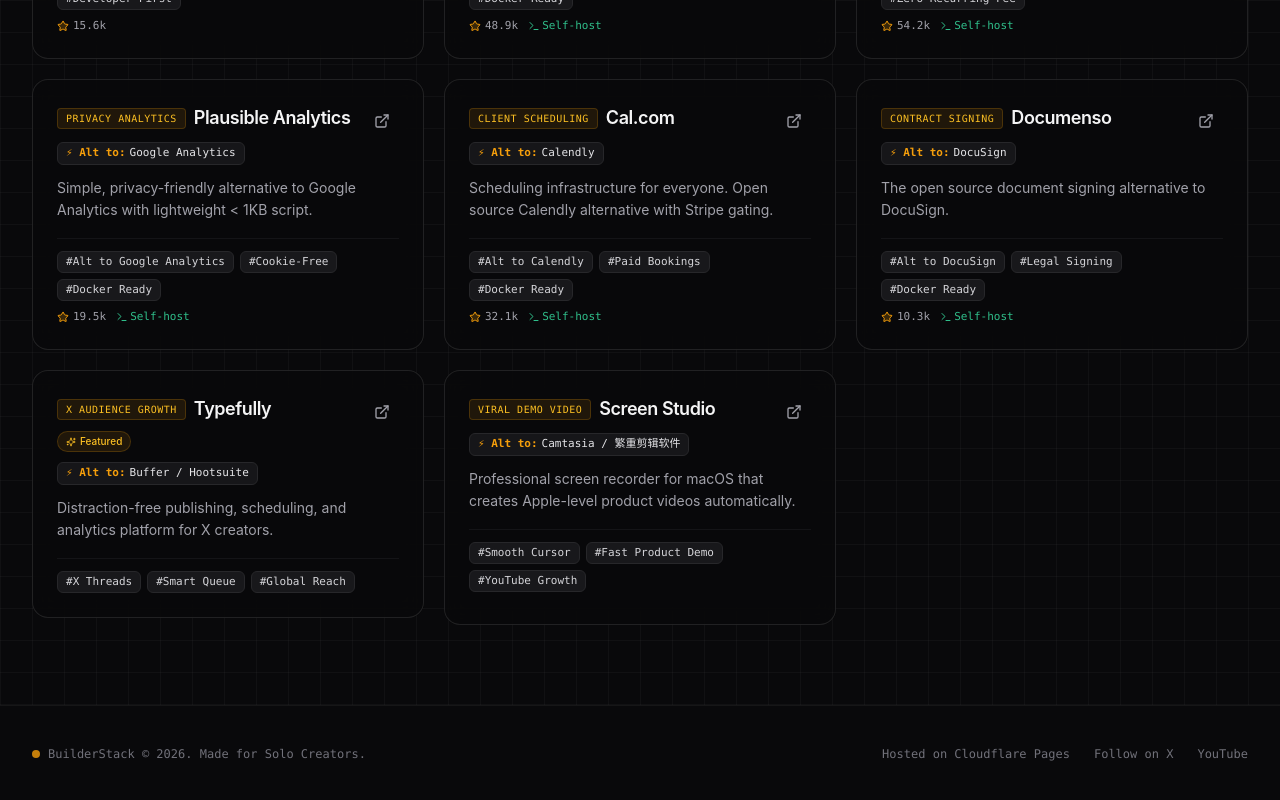
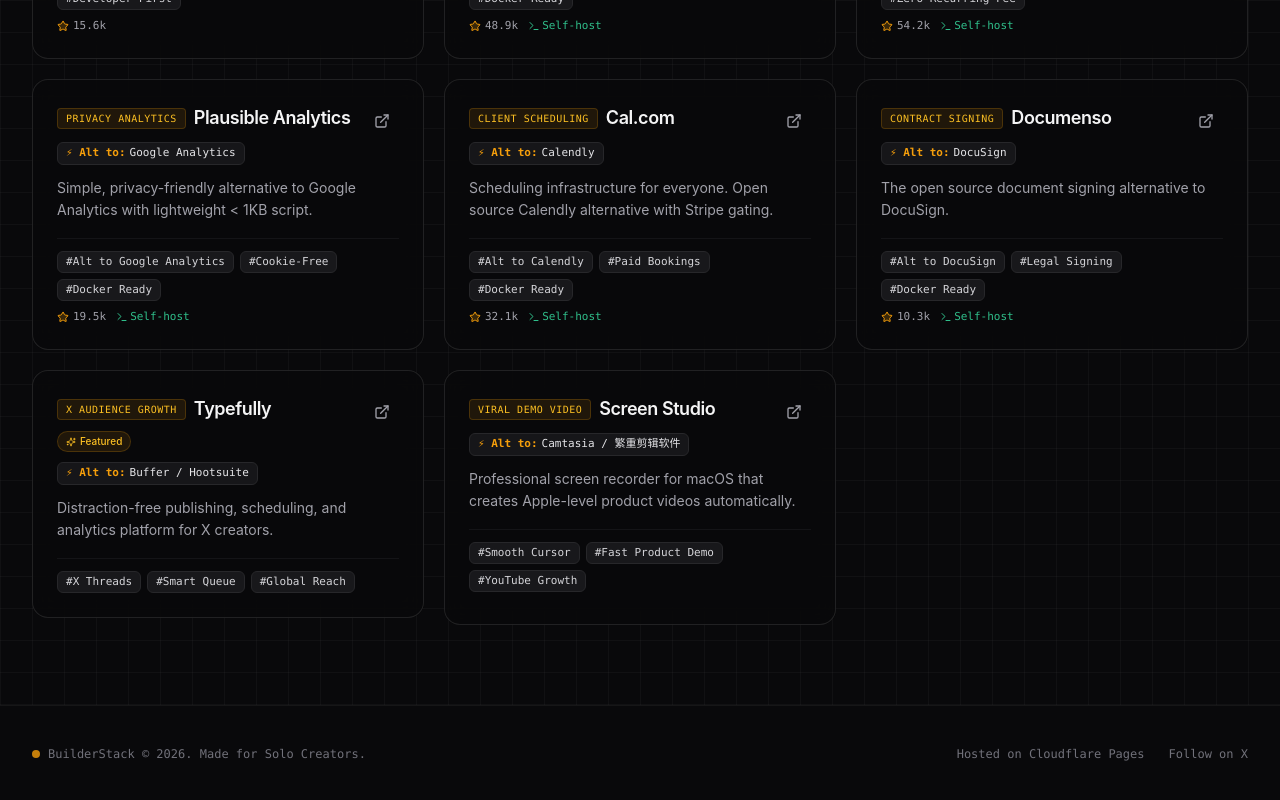
Before and after one commit to dceniac-sudo/builderstack, a Next.js app: page / in a window 1280 px wide. Shown: the part 1504-2304 px from the top of the page. Built offline with nearby package versions, Linux system fonts and the light colour scheme.

Commit message:
chore: remove youtube link and keep X exclusively

```diff
--- a/src/app/page.tsx
+++ b/src/app/page.tsx
@@ -202,14 +202,6 @@
             >
               {t.footer.followX}
             </a>
-            <a
-              href="https://youtube.com"
-              target="_blank"
-              rel="noopener noreferrer"
-              className="hover:text-red-400 transition-colors"
-            >
-              {t.footer.youtube}
-            </a>
           </div>
         </div>
       </footer>
--- a/src/lib/i18n.tsx
+++ b/src/lib/i18n.tsx
@@ -56,7 +56,6 @@
       copyright: 'BuilderStack © 2026. Made for Solo Creators.',
       hostedOn: 'Hosted on Cloudflare Pages',
       followX: 'Follow on X',
-      youtube: 'YouTube',
     },
   },
   zh: {
@@ -110,7 +109,6 @@
       copyright: 'BuilderStack © 2026. 专为超级个体与创造者打造。',
       hostedOn: '托管于 Cloudflare Pages',
       followX: '关注 X (Twitter)',
-      youtube: 'YouTube',
     },
   },
 };
```
